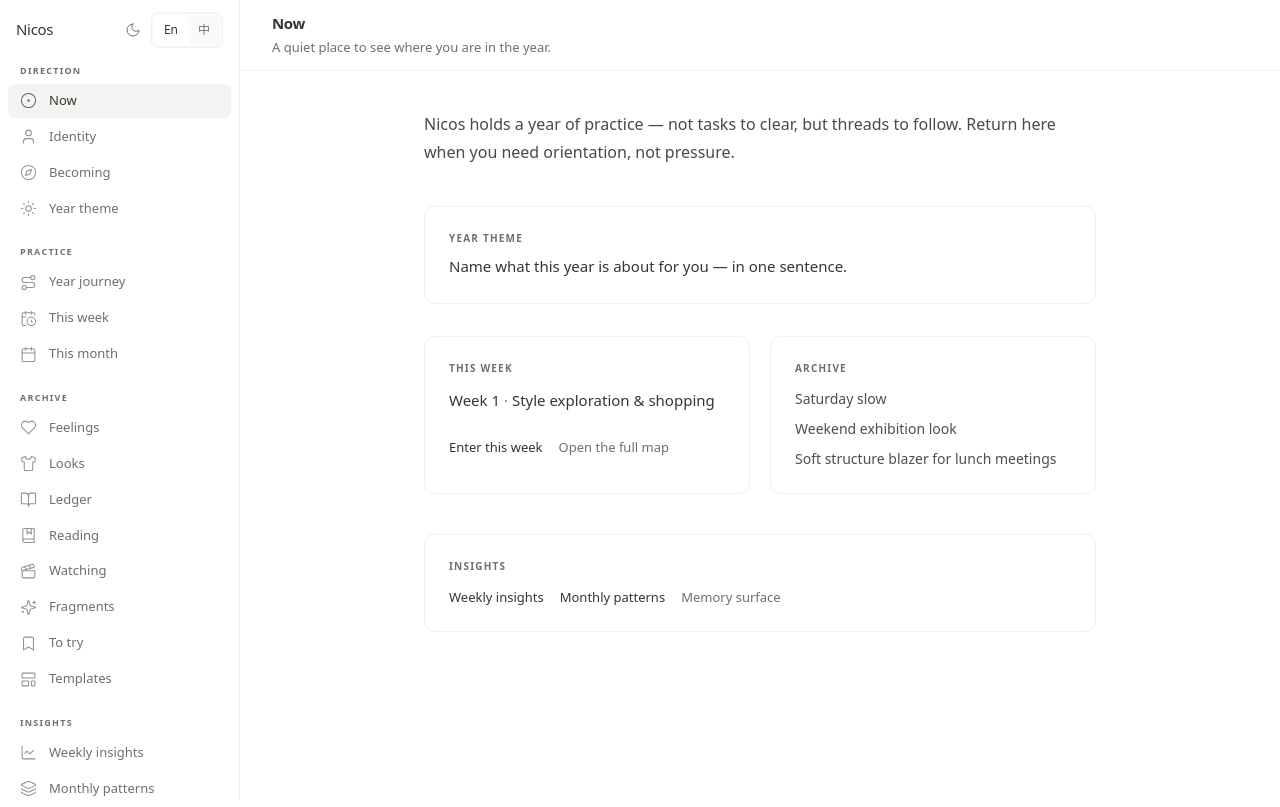
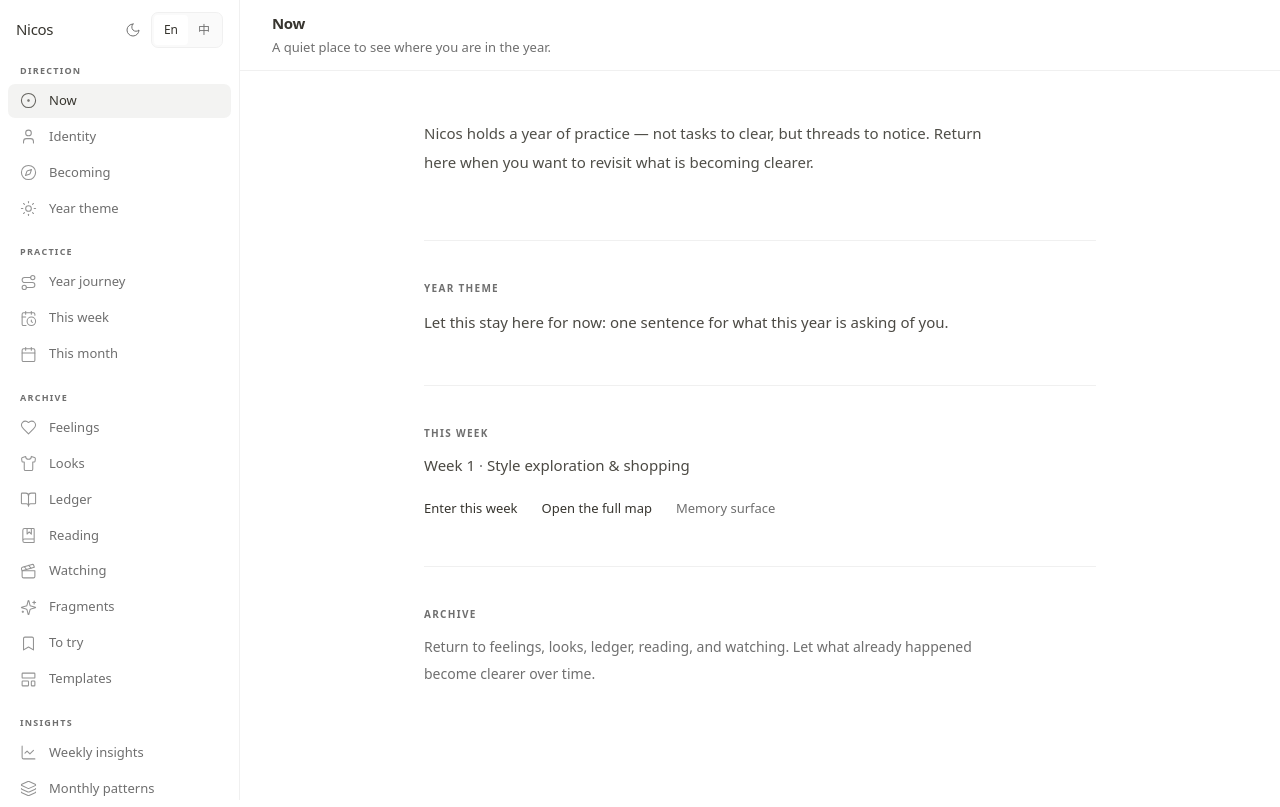
Before and after one commit to qianzhuiwuneng/nicos-1.0, a Next.js app: page / in a window 1280 px wide. Built offline with nearby package versions, Linux system fonts and the light colour scheme.

Commit message:
align core surfaces with reflective editorial product philosophy.
This applies the new quiet/intimate design language to Home, This Week, and Year Journey, and codifies the philosophy as an always-on project rule to keep future changes consistent.

Made-with: Cursor

```diff
--- a/app/page.tsx
+++ b/app/page.tsx
@@ -1,13 +1,12 @@
 "use client";
 
 import Link from "next/link";
-import { useEffect, useMemo, useState } from "react";
+import { useEffect, useState } from "react";
 import { AppLayout } from "@/components/layout/AppLayout";
 import { useLanguage } from "@/context/LanguageContext";
 import { useWeek52Nav } from "@/context/Week52Context";
 import { getWeek52Entry } from "@/lib/week52-data";
 import { loadYearTheme } from "@/lib/yearThemeStorage";
-import { feelingEntries, lookEntries, ledgerEntries } from "@/lib/data";
 
 export default function DashboardPage() {
   const { t, locale } = useLanguage();
@@ -25,35 +24,27 @@ export default function DashboardPage() {
       : currentWeek.titleEn
     : "";
 
-  const gentleSnapshot = useMemo(() => {
-    const latestFeeling = feelingEntries[0]?.title ?? "—";
-    const latestLook = lookEntries[0]?.title ?? "—";
-    const latestLedger = ledgerEntries[0]?.title ?? "—";
-    return { latestFeeling, latestLook, latestLedger };
-  }, []);
-
   return (
     <AppLayout title={t("home.title")} description={t("home.description")} narrow>
-      <div className="mx-auto max-w-[var(--content-width)] pb-12">
-        <p className="max-w-2xl text-[16px] leading-[var(--line-height-relaxed)] text-[var(--foreground)]/90">
+      <div className="mx-auto max-w-[42rem] pb-20 pt-2">
+        <p className="max-w-xl text-[15px] leading-[1.9] text-[var(--foreground)]/88">
           {t("home.opener")}
         </p>
 
-        <div className="mt-10 rounded-[var(--radius)] border border-[var(--border-subtle)] bg-[var(--card)] p-6">
-          <p className="text-[10px] font-semibold uppercase tracking-[0.12em] text-[var(--muted-foreground)]">
+        <section className="mt-16 border-t border-[var(--border-subtle)] pt-10">
+          <p className="text-[10px] font-semibold uppercase tracking-[0.13em] text-[var(--muted-foreground)]">
             {t("home.yearThemeLine")}
           </p>
-          <p className="mt-2 text-[15px] leading-relaxed text-[var(--foreground)]">
+          <p className="mt-3 text-[15px] leading-[1.85] text-[var(--foreground)]/90">
             {yearTheme || t("home.yearThemeUnset")}
           </p>
-        </div>
+        </section>
 
-        <div className="mt-8 grid gap-5 lg:grid-cols-2">
-          <section className="rounded-[var(--radius)] border border-[var(--border-subtle)] bg-[var(--card)] p-6">
-            <p className="text-[10px] font-semibold uppercase tracking-[0.12em] text-[var(--muted-foreground)]">
+        <section className="mt-12 border-t border-[var(--border-subtle)] pt-10">
+          <p className="text-[10px] font-semibold uppercase tracking-[0.13em] text-[var(--muted-foreground)]">
             {t("home.thisWeekLabel")}
           </p>
-            <p className="mt-3 text-[15px] leading-relaxed text-[var(--foreground)]">
+          <p className="mt-3 text-[15px] leading-relaxed text-[var(--foreground)]/90">
             {locale === "zh" ? `第 ${focusWeek} 周` : `Week ${focusWeek}`}
             {thisWeekTitle && (
               <>
@@ -62,7 +53,7 @@ export default function DashboardPage() {
               </>
             )}
           </p>
-            <div className="mt-6 flex flex-wrap gap-4">
+          <div className="mt-5 flex flex-wrap gap-x-6 gap-y-2">
             <Link
               href="/this-week"
               className="text-[13px] font-medium text-[var(--foreground)] underline-offset-4 hover:underline"
@@ -71,41 +62,9 @@ export default function DashboardPage() {
             </Link>
             <Link
               href={`/journey?week=${focusWeek}`}
-                className="text-[13px] font-medium text-[var(--muted-foreground)] underline-offset-4 hover:text-[var(--foreground)] hover:underline"
+              className="text-[13px] font-medium text-[var(--foreground)] underline-offset-4 hover:underline"
             >
               {t("home.openJourney")}
-              </Link>
-            </div>
-          </section>
-
-          <section className="rounded-[var(--radius)] border border-[var(--border-subtle)] bg-[var(--card)] p-6">
-            <p className="text-[10px] font-semibold uppercase tracking-[0.12em] text-[var(--muted-foreground)]">
-              {t("home.archiveHint")}
-            </p>
-            <ul className="mt-3 space-y-2 text-[14px] text-[var(--foreground)]/88">
-              <li>{gentleSnapshot.latestFeeling}</li>
-              <li>{gentleSnapshot.latestLook}</li>
-              <li>{gentleSnapshot.latestLedger}</li>
-            </ul>
-          </section>
-        </div>
-
-        <section className="mt-10 rounded-[var(--radius)] border border-[var(--border-subtle)] bg-[var(--card)] p-6">
-          <p className="text-[10px] font-semibold uppercase tracking-[0.12em] text-[var(--muted-foreground)]">
-            {t("home.insightsHint")}
-          </p>
-          <div className="mt-3 flex flex-wrap gap-4">
-            <Link
-              href="/weekly"
-              className="text-[13px] font-medium text-[var(--foreground)] underline-offset-4 hover:underline"
-            >
-              {t("nav.weeklyInsights")}
-            </Link>
-            <Link
-              href="/monthly"
-              className="text-[13px] font-medium text-[var(--foreground)] underline-offset-4 hover:underline"
-            >
-              {t("nav.monthlyPatterns")}
             </Link>
             <Link
               href="/insights/memory"
@@ -115,6 +74,17 @@ export default function DashboardPage() {
             </Link>
           </div>
         </section>
+
+        <section className="mt-12 border-t border-[var(--border-subtle)] pt-10">
+          <p className="text-[10px] font-semibold uppercase tracking-[0.13em] text-[var(--muted-foreground)]">
+            {t("home.archiveHint")}
+          </p>
+          <p className="mt-3 max-w-xl text-[14px] leading-[1.9] text-[var(--muted-foreground)]">
+            {locale === "zh"
+              ? "回到感受、穿搭、账本、阅读与观影。让已经发生的事慢慢变得更清楚。"
+              : "Return to feelings, looks, ledger, reading, and watching. Let what already happened become clearer over time."}
+          </p>
+        </section>
       </div>
     </AppLayout>
   );
--- a/app/this-week/page.tsx
+++ b/app/this-week/page.tsx
@@ -34,37 +34,37 @@ export default function ThisWeekPage() {
 
   return (
     <AppLayout title={t("thisWeekPage.title")} description={t("thisWeekPage.description")} narrow>
-      <div className="mx-auto max-w-[var(--content-width)]">
-        <p className="text-[11px] font-semibold uppercase tracking-[0.12em] text-[var(--muted-foreground)]">
+      <div className="mx-auto max-w-[42rem] pb-16 pt-2">
+        <p className="text-[10px] font-semibold uppercase tracking-[0.13em] text-[var(--muted-foreground)]">
           {t("thisWeekPage.phaseLabel")}
         </p>
         {phaseName && (
-          <p className="mt-1 text-[13px] text-[var(--primary)]">{phaseName}</p>
+          <p className="mt-2 text-[13px] text-[var(--primary)]/90">{phaseName}</p>
         )}
-        <h1 className="mt-4 text-[clamp(1.35rem,3vw,1.75rem)] font-medium tracking-tight text-[var(--foreground)] leading-tight">
+        <h1 className="mt-5 text-[clamp(1.35rem,3vw,1.75rem)] font-medium tracking-tight text-[var(--foreground)] leading-[1.2]">
           {weekLabel}
           <span className="text-[var(--muted-foreground)]"> · </span>
           {title}
         </h1>
 
-        <div className="mt-10 rounded-[var(--radius)] border border-[var(--border-subtle)] bg-[var(--card)] p-6">
-          <h2 className="text-[10px] font-semibold uppercase tracking-[0.12em] text-[var(--muted-foreground)]">
+        <div className="mt-12 border-t border-[var(--border-subtle)] pt-10">
+          <h2 className="text-[10px] font-semibold uppercase tracking-[0.13em] text-[var(--muted-foreground)]">
             {t("program.coreGoal")}
           </h2>
-          <p className="mt-4 text-[15px] leading-[var(--line-height-relaxed)] text-[var(--foreground)]">
+          <p className="mt-4 text-[15px] leading-[1.9] text-[var(--foreground)]/92">
             {entry.goalZh}
           </p>
         </div>
 
-        <div className="mt-10">
-          <h2 className="text-[10px] font-semibold uppercase tracking-[0.12em] text-[var(--muted-foreground)]">
+        <div className="mt-12 border-t border-[var(--border-subtle)] pt-10">
+          <h2 className="text-[10px] font-semibold uppercase tracking-[0.13em] text-[var(--muted-foreground)]">
             {t("program.thisWeekTasks")}
           </h2>
-          <ul className="mt-4 space-y-3">
+          <ul className="mt-4 space-y-4">
             {entry.tasksZh.map((item, i) => (
               <li
                 key={i}
-                className="flex gap-3 text-[15px] leading-[var(--line-height-relaxed)] text-[var(--foreground)]"
+                className="flex gap-3 text-[15px] leading-[1.85] text-[var(--foreground)]/92"
               >
                 <span className="shrink-0 text-[var(--muted-foreground)]">—</span>
                 <span>{item}</span>
@@ -73,7 +73,7 @@ export default function ThisWeekPage() {
           </ul>
         </div>
 
-        <p className="mt-8">
+        <p className="mt-10 border-t border-[var(--border-subtle)] pt-8">
           <Link
             href={`/journey?week=${currentWeek}`}
             className="text-[13px] font-medium text-[var(--muted-foreground)] underline-offset-4 transition-colors hover:text-[var(--foreground)] hover:underline"
@@ -84,7 +84,7 @@ export default function ThisWeekPage() {
 
         <WeeklyReviewEditor
           programWeek={currentWeek}
-          className="mt-16 border-t border-[var(--border-subtle)] pt-12"
+          className="mt-14 border-t border-[var(--border-subtle)] pt-12"
           showOpenFullLink
         />
       </div>
--- a/lib/i18n.ts
+++ b/lib/i18n.ts
@@ -41,9 +41,9 @@ export const translations = {
       title: "Now",
       description: "A quiet place to see where you are in the year.",
       opener:
-        "Nicos holds a year of practice — not tasks to clear, but threads to follow. Return here when you need orientation, not pressure.",
+        "Nicos holds a year of practice — not tasks to clear, but threads to notice. Return here when you want to revisit what is becoming clearer.",
       yearThemeLine: "Year theme",
-      yearThemeUnset: "Name what this year is about for you — in one sentence.",
+      yearThemeUnset: "Let this stay here for now: one sentence for what this year is asking of you.",
       thisWeekLabel: "This week",
       openThisWeek: "Enter this week",
       openJourney: "Open the full map",
@@ -349,9 +349,9 @@ export const translations = {
       title: "此刻",
       description: "看清自己处在这一年的哪一段。",
       opener:
-        "Nicos 承载一年的修习——不是要清掉的任务，而是可以接续的线。需要方向感时回到这里，而不是压力。",
+        "Nicos 承载一年的修习——不是要清掉的任务，而是可以被留意、被回看的线。需要方向感时回到这里。",
       yearThemeLine: "年度主题",
-      yearThemeUnset: "用一句话写下：这一年对你意味着什么。",
+      yearThemeUnset: "先让它停在这里：用一句话写下这一年正在向你显现什么。",
       thisWeekLabel: "本周",
       openThisWeek: "进入本周",
       openJourney: "打开完整地图",
```
Also changed, not shown: app/journey/page.tsx (+13 -13 lines), 1 other file (tests, documents, lock files or other folders). Lines whose indentation alone changed are shown as unchanged.
